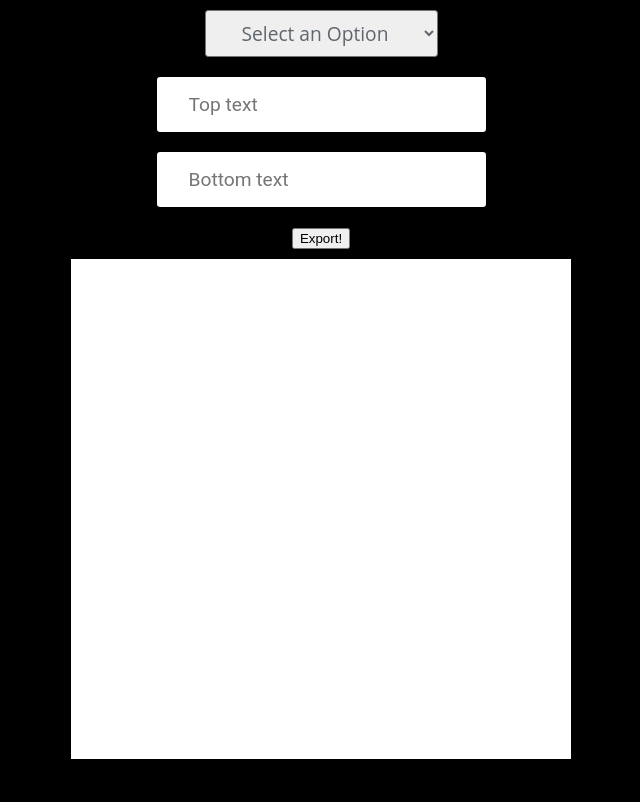
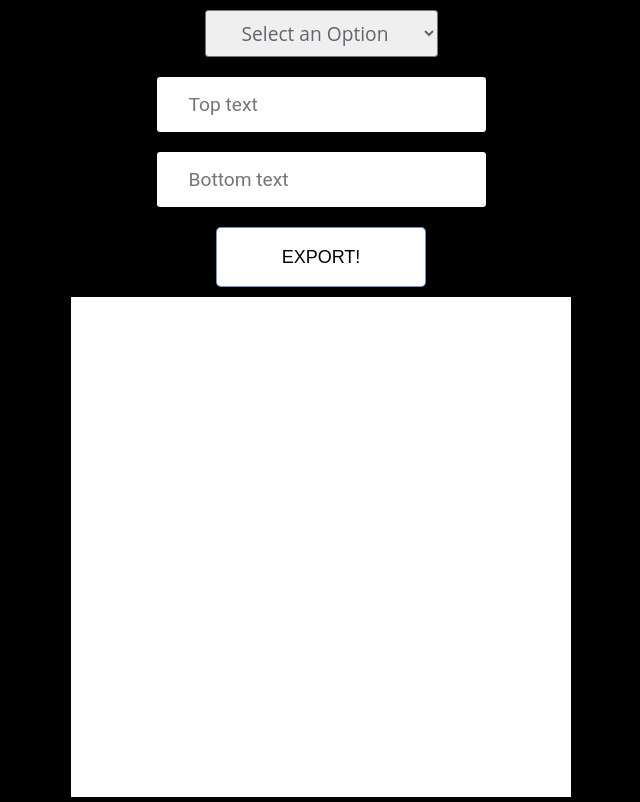
Before and after one commit to sanchezsantiago/mememaker, a React (Create React App) app: page / in a window 1280 px wide. Shown: the whole page, without its empty margins (319-959 px from the left). Built offline with nearby package versions, Linux system fonts and the light colour scheme.

Commit message:
Refactor: Button
Restyling in button.

```diff
--- a/src/Components/MemeMaker.css
+++ b/src/Components/MemeMaker.css
@@ -57,6 +57,23 @@ input{
     margin-top: 450px;
   }
 
+  button{
+    outline: none;
+    text-decoration: none;
+    border-radius: 5px;
+    cursor: pointer;
+    text-transform: uppercase;
+    height: 60px;
+    width: 210px;
+    opacity: 1;
+    background-color: #ffffff;
+    font-size: 18px;
+    border: 1px solid rgba(22, 76, 167, 0.6);
+  }
+  button:hover{
+    background-color: #60666d;
+  }
+
   @media only screen and (max-width: 600px) {
     .meme span{
       width: 350px;
--- a/src/Components/MemeMaker.jsx
+++ b/src/Components/MemeMaker.jsx
@@ -42,7 +42,7 @@ const MemeMaker = () => {
 
     <input onChange={putTopText} type="text" placeholder='Top text'/><br/>
     <input onChange={putBottomText}type="text" placeholder='Bottom text'/><br/>
-    <button onClick={exportMeme} style={{marginBottom: '10px'}}>Export!</button>
+    <button onClick={exportMeme} style={{marginBottom: '10px'}} className="export-button">Export!</button>
     <div className='meme' id = "meme">
         <span className='meme__topText'>{topText}</span><br/>
         <span className='meme__bottomText'>{bottomText}</span><br/>
```
